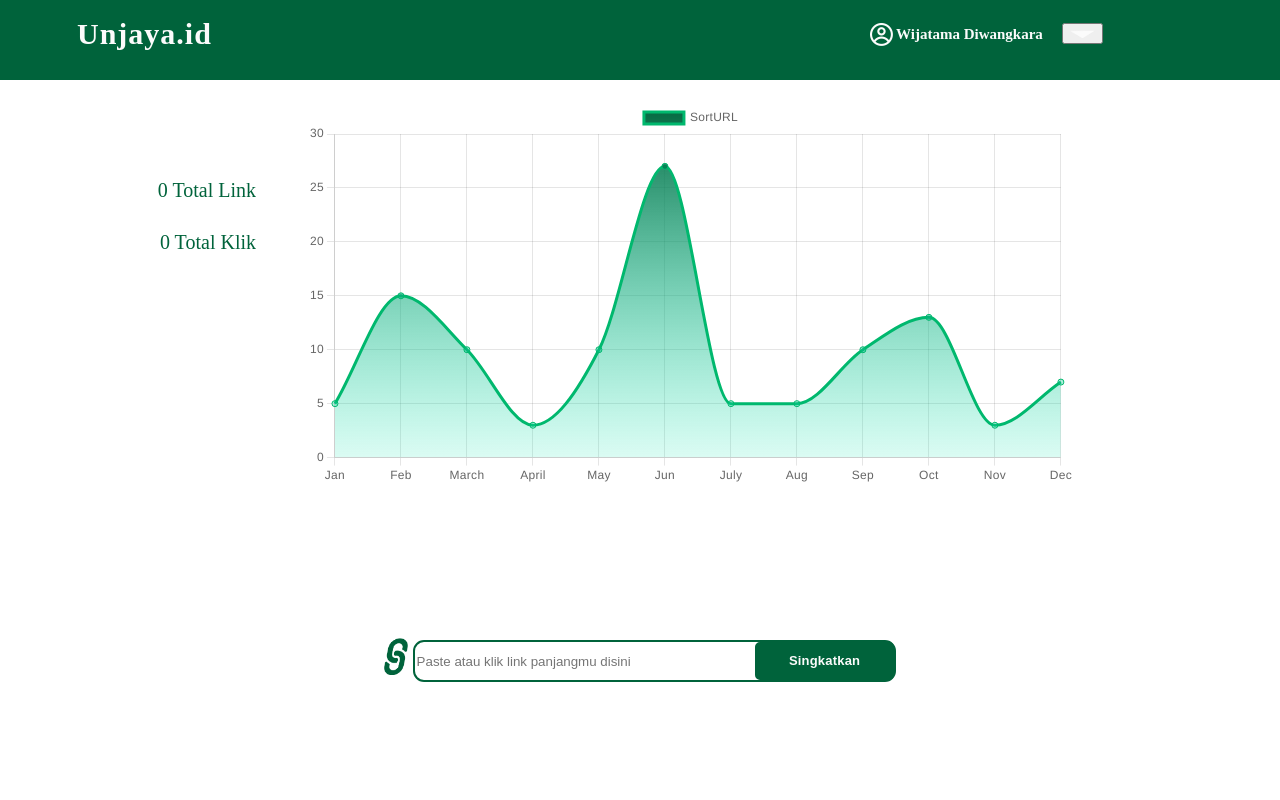
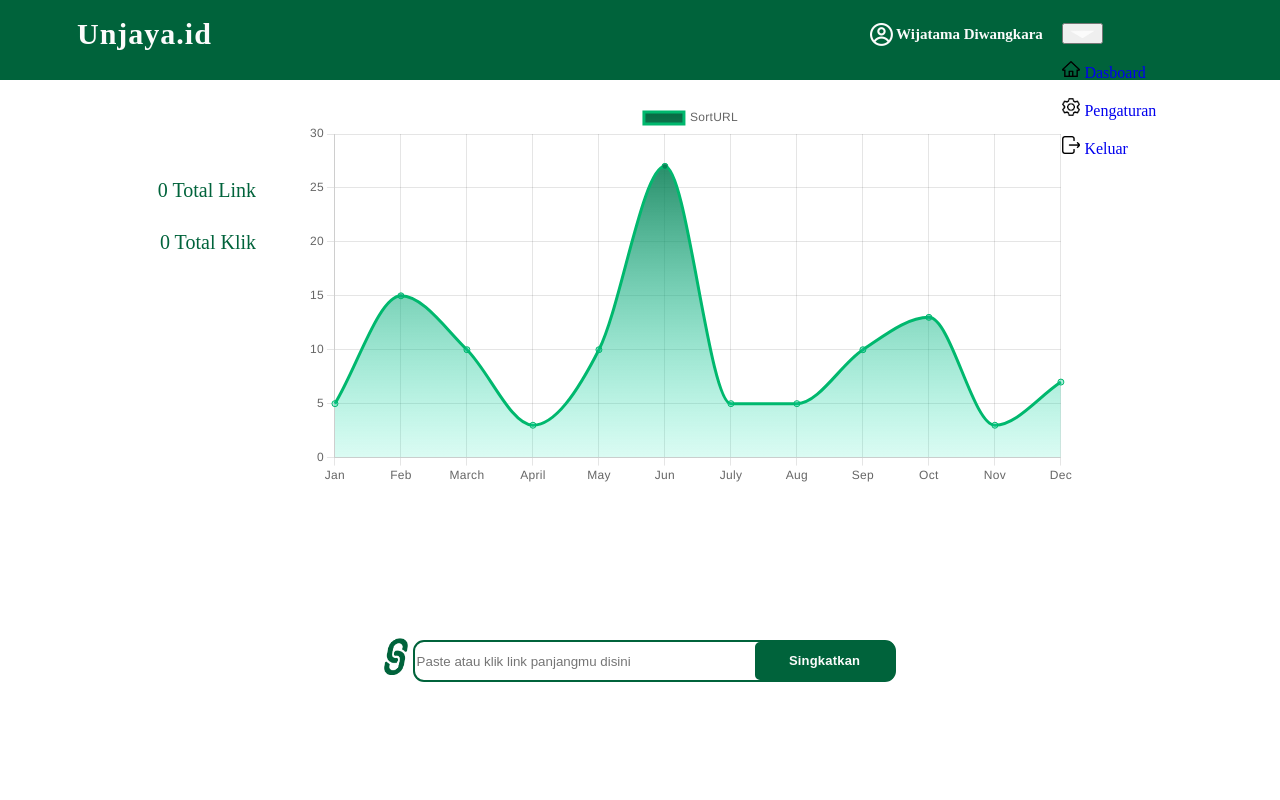
Before and after one commit to SokKanaTorajd/fe-unjaya-short-url, a Next.js app: page /dashboard in a window 1280 px wide. Both pictures are taken after a click on the button 1082 px from the left and 33 px from the top of the page. Shown: the top 800 px of the page. Built offline with nearby package versions, Linux system fonts and the light colour scheme.

Commit message:
update header2 revisi

```diff
--- a/components/Header2.js
+++ b/components/Header2.js
@@ -1,6 +1,7 @@
 import Link from 'next/link'
 import Image from 'next/image'
 import React from "react";
+
 
   class Header2 extends React.Component {
     container = React.createRef();
@@ -45,37 +46,36 @@ render(){
                 <div className="dashb">
                   <h2>Wijatama Diwangkara</h2>
                 </div>
-                <div className="poly"  ref={this.container}>
-                  <button type='button' className='buttonnn' onClick={this.handleButtonClick}>
-                  <Image src="/polygon.png" alt="poly" width={25} height={8}/>
+                <div className="poly" ref={this.container}>
+                  <button type='button' className='buttonpol' onClick={this.handleButtonClick}>
+                  <Image src="/polygon.png" alt="poly" width={25} height={8} />
                   </button>
-                </div>
-            </div>
-        </div>
-      </div>
                   {this.state.open &&(
-      <div className="userbin" id='userbin'>
+                  <div className="userbinn" id='userbin'>
                      <p>
-          <Image src="/dasbor.png"alt="akun" width={16} height={16} padding-right={10} />
+                      <Image src="/dasbor.png"alt="akun" width={18} height={18} padding-right={10} objectFit="contain"/>
                        <Link href='/dashboard'>
                            <a className="btn-dashboard">  Dasboard</a>
                        </Link>
                      </p>
-
                      <p>
-            <Image src="/pengaturan.png"alt="akun" width={16} height={16} padding-right={10} />
+                       <Image src="/pengaturan.png"alt="akun" width={18} height={18} padding-right={10} />
                        <Link href='/setting'>
                            <a className="btn-setting">  Pengaturan</a>
                        </Link>
                      </p>
                      <p>
-          <Image src="/out.png"alt="akun" width={14} height={14} padding-right={10} />
+                     <Image src="/out.png"alt="akun" width={18} height={18} padding-right={10} />
                      <Link href='/index'>
-              <a>  Keluar</a>
+                         <a class='out'>  Keluar</a>
                      </Link>
                      </p>
                   </div>
                   )}
+              </div>
+            </div>
+        </div>
+      </div>
   </>
   );}
 }
```
Lines whose indentation alone changed are shown as unchanged.
